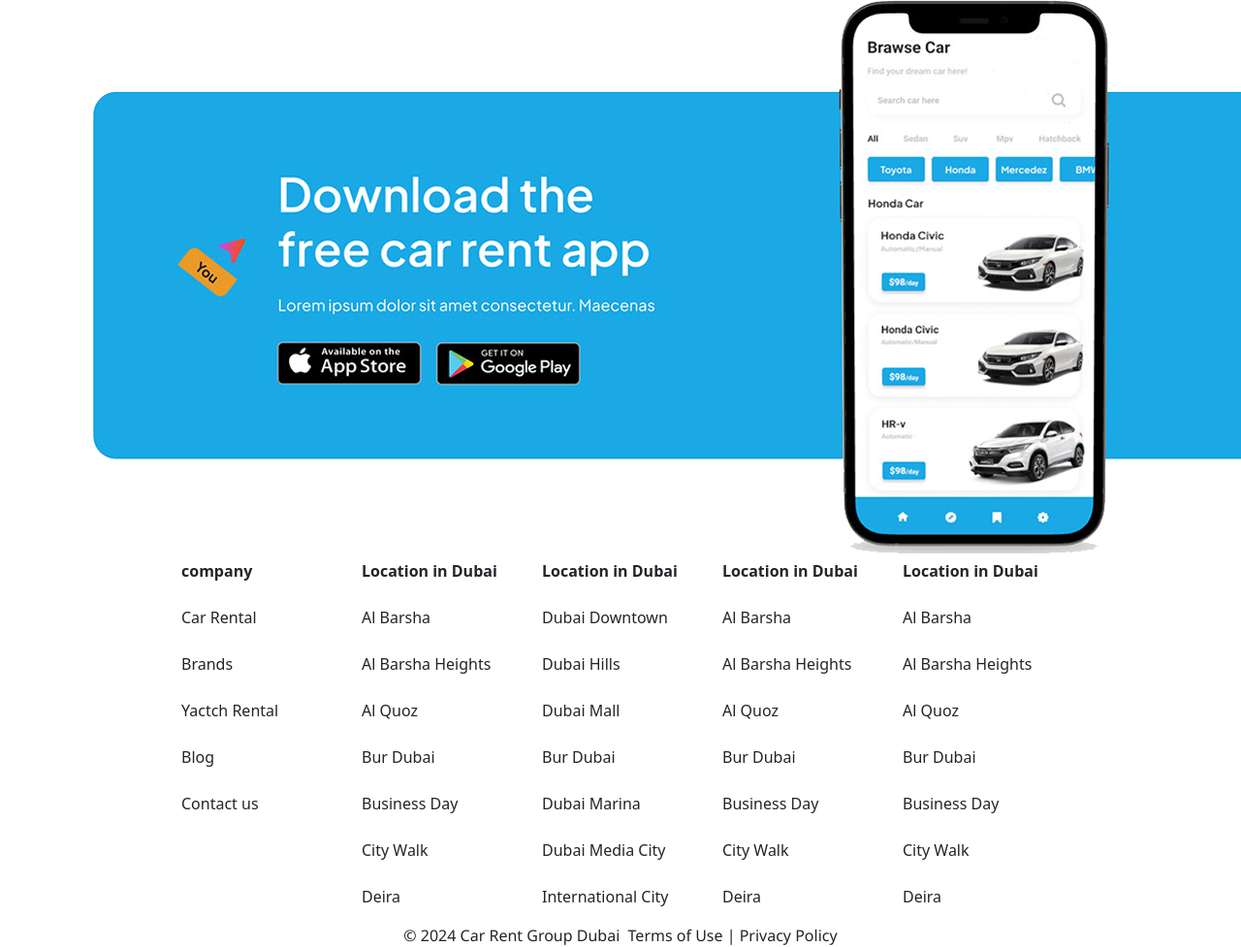
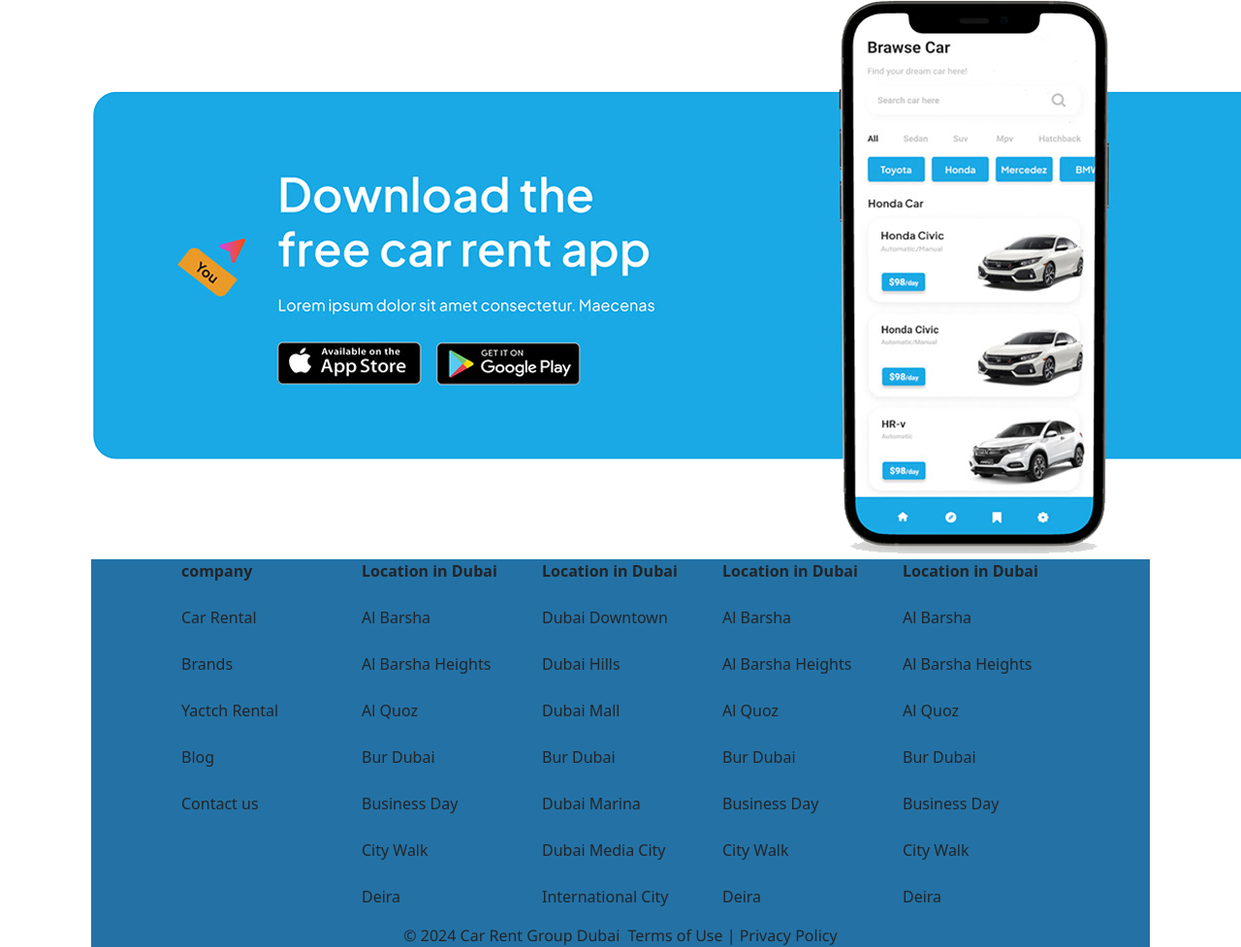
Before and after one commit to samade747/CAR-RESPONSIVE-UI, a plain HTML site: page index.html in a window 1280 px wide. Shown: the part 6504-7481 px from the top of the page at 97% size. Drawn offline with nearby package versions, Linux system fonts and the light colour scheme.

Commit message:
complete

```diff
--- a/style.css
+++ b/style.css
@@ -447,3 +447,8 @@ p , h1 , h2 , h3 , h4 , h5 , h6 {
 
     border-radius: 50px;
 }
+
+
+.footer {
+    background-color: #2472a5;
+}
```
